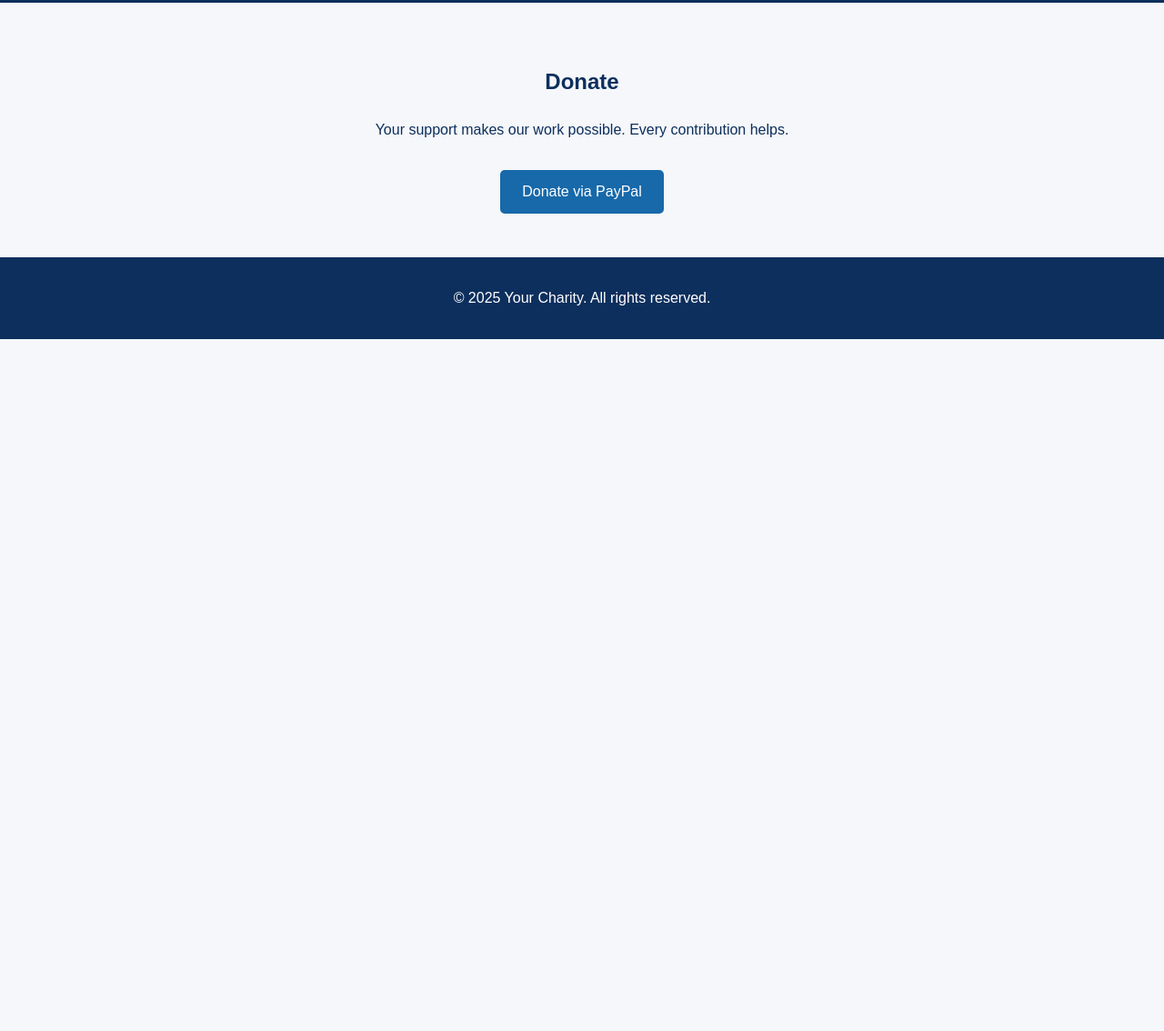
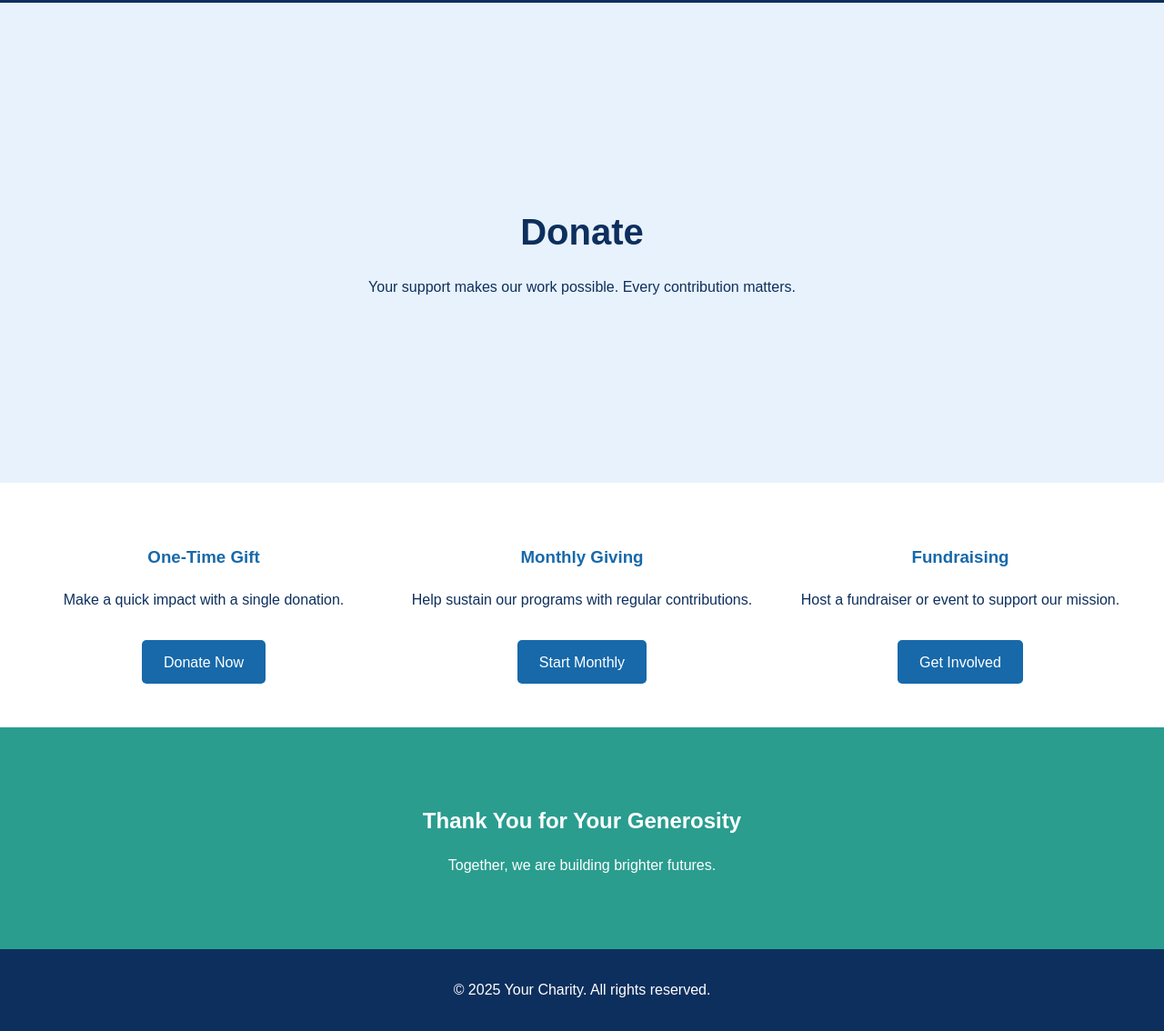
Before and after one commit to philcomllc/website, a plain HTML site: page donate.html in a window 1280 px wide. Shown: the part 67-1201 px from the top of the page at 91% size. Before the commit the page ends 800 px from the top, so only its background shows below. Drawn offline with Linux system fonts and the light colour scheme.

Commit message:
css updates

```diff
--- a/donate.html
+++ b/donate.html
@@ -19,11 +19,40 @@
     </nav>
   </header>
 
-  <section class="content">
-    <h2>Donate</h2>
-    <p>Your support makes our work possible. Every contribution helps.</p>
-    <a href="https://www.paypal.com/donate" target="_blank" class="btn">Donate via PayPal</a>
-  </section>
+  <main>
+    <!-- Hero -->
+    <section class="hero" style="min-height:50vh;">
+      <div class="hero-inner">
+        <h2>Donate</h2>
+        <p>Your support makes our work possible. Every contribution matters.</p>
+      </div>
+    </section>
+
+    <!-- Donation Options -->
+    <section class="features">
+      <div class="feature">
+        <h3>One-Time Gift</h3>
+        <p>Make a quick impact with a single donation.</p>
+        <a href="https://www.paypal.com/donate" class="btn" target="_blank">Donate Now</a>
+      </div>
+      <div class="feature">
+        <h3>Monthly Giving</h3>
+        <p>Help sustain our programs with regular contributions.</p>
+        <a href="https://www.paypal.com/donate" class="btn" target="_blank">Start Monthly</a>
+      </div>
+      <div class="feature">
+        <h3>Fundraising</h3>
+        <p>Host a fundraiser or event to support our mission.</p>
+        <a href="contact.html" class="btn">Get Involved</a>
+      </div>
+    </section>
+
+    <!-- Call to Action -->
+    <section class="cta">
+      <h2>Thank You for Your Generosity</h2>
+      <p>Together, we are building brighter futures.</p>
+    </section>
+  </main>
 
   <footer>
     <p>&copy; 2025 Your Charity. All rights reserved.</p>
--- a/style.css
+++ b/style.css
@@ -1,10 +1,15 @@
 /* Base resets */
 body {
+  height: 100%;
   margin: 0;
   font-family: Arial, sans-serif;
   line-height: 1.6;
   color: #0D2F5D; /* dark blue text */
   background-color: #F5F7FA; /* light off-white background */
+}
+
+main {
+  flex: 1;               /* take up remaining space */
 }
 
 a {
@@ -101,3 +106,41 @@ footer {
   background-color: #0D2F5D;
   color: white;
 }
+
+/* Force sections to take up screen height */
+section {
+  padding: 3rem 2rem;
+}
+
+.hero {
+  min-height: 70vh; /* Full screen */
+  background-color: #E8F2FC;
+  display: flex;
+  align-items: center;
+  justify-content: center;
+  text-align: center;
+}
+
+.features {
+  display: grid;
+  grid-template-columns: repeat(auto-fit, minmax(220px, 1fr));
+  gap: 2rem;
+  padding: 3rem 2rem;
+  background-color: white;
+  text-align: center;
+}
+
+.feature h3 {
+  color: #1769AA;
+}
+
+.cta {
+  background-color: #2A9D8F; /* green accent */
+  color: white;
+  text-align: center;
+  padding: 4rem 2rem;
+}
+
+.cta h2 {
+  margin-bottom: 1rem;
+}
```
Also changed, not shown: about.html (+35 -4 lines), contact.html (+31 -5 lines), mission.html (+31 -8 lines).
